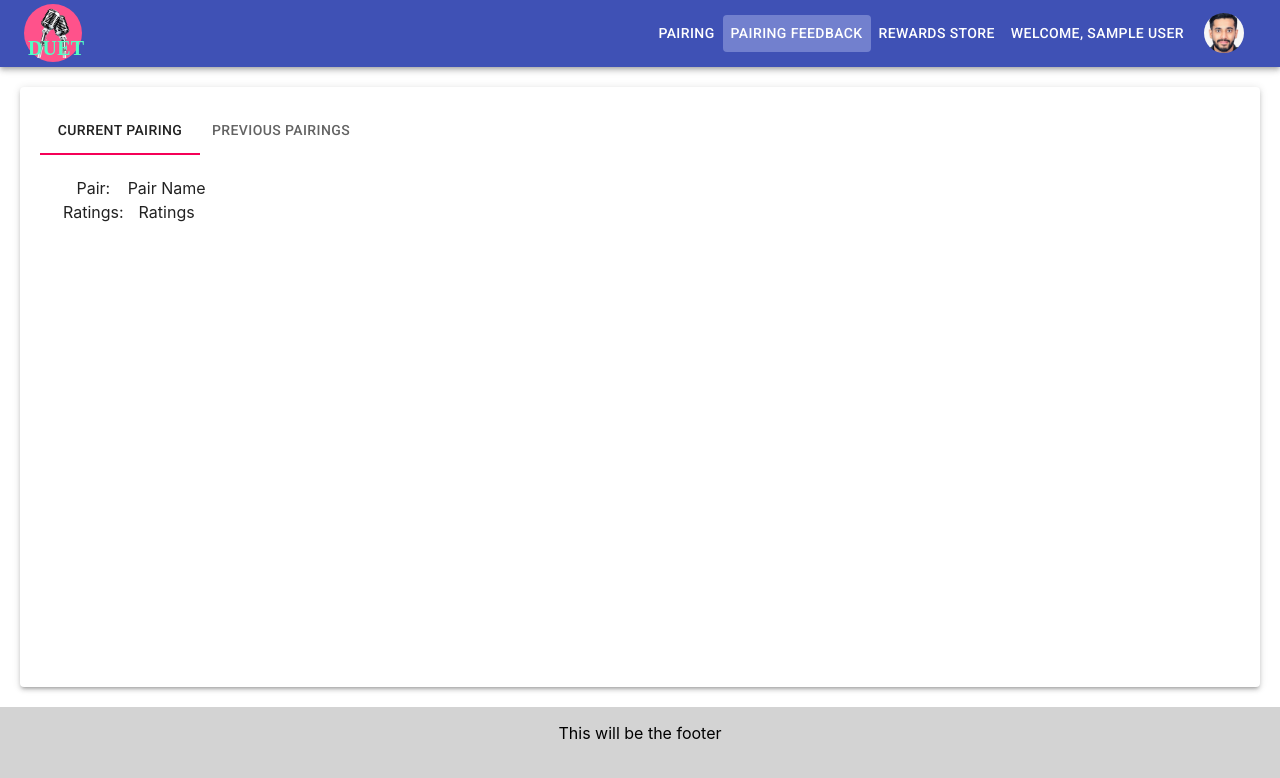
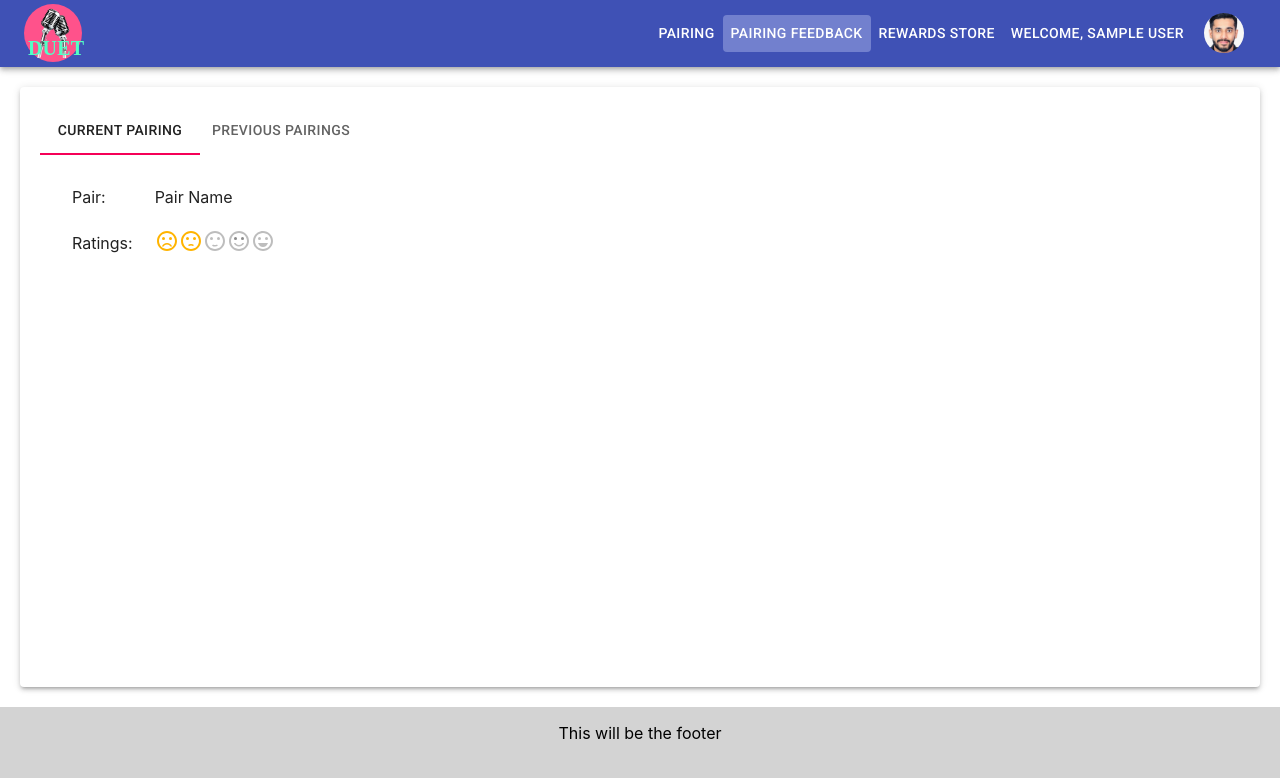
Before and after one commit to akkrishnakumar/duet, a React (Create React App) app: page /feedback in a window 1280 px wide. Shown: the top 778 px of the page. Built offline with nearby package versions, Linux system fonts and the light colour scheme; sample sign-in values are in the browser's storage; a web font is replaced by a local one.

Commit message:
Add Rating component to Current FeedBack tab

```diff
--- a/src/Components/Ratings/Ratings.js
+++ b/src/Components/Ratings/Ratings.js
@@ -1,32 +1,32 @@
 import React from 'react'
-import { Rating } from '@material-ui/core'
+import Rating from '@material-ui/lab/Rating'
 import {
-  SentimentDissatisfiedIcon, SentimentVeryDissatisfiedIcon,
-  SentimentSatisfiedIcon, SentimentVerySatisfiedIcon,
-  SentimentSatisfiedAltIcon
+  SentimentDissatisfied, SentimentVeryDissatisfied,
+  SentimentSatisfied, SentimentVerySatisfied,
+  SentimentSatisfiedAlt
 } from '@material-ui/icons'
 
 const Ratings = (props) => {
 
   const customIcons = {
     1: {
-      icon: <SentimentVeryDissatisfiedIcon />,
+      icon: <SentimentVeryDissatisfied />,
       label: 'Very Dissatisfied',
     },
     2: {
-      icon: <SentimentDissatisfiedIcon />,
+      icon: <SentimentDissatisfied />,
       label: 'Dissatisfied',
     },
     3: {
-      icon: <SentimentSatisfiedIcon />,
+      icon: <SentimentSatisfied />,
       label: 'Neutral',
     },
     4: {
-      icon: <SentimentSatisfiedAltIcon />,
+      icon: <SentimentSatisfiedAlt />,
       label: 'Satisfied',
     },
     5: {
-      icon: <SentimentVerySatisfiedIcon />,
+      icon: <SentimentVerySatisfied />,
       label: 'Very Satisfied',
     },
   };
--- a/src/Containers/PairingFeedBack/CurrentFeedBack/CurrentFeedBack.js
+++ b/src/Containers/PairingFeedBack/CurrentFeedBack/CurrentFeedBack.js
@@ -1,20 +1,22 @@
 import React from 'react'
+import Ratings from '../../../Components/Ratings/Ratings'
 
 import styles from './CurrentFeedBack.module.css'
 
+
 const CurrentFeedBack = (props) => (
   <div className={styles.FeedBack}>
-    <table>
+    <table className={styles.CurrentFeedback}>
+      <tbody>
         <tr>
           <td>Pair:</td>
           <td>Pair Name</td>
         </tr>
         <tr>
           <td>Ratings:</td>
-        <td>
-        Ratings
-        </td>
+          <td><Ratings /></td>
         </tr>
+      </tbody>
     </table>
   </div>
 )
--- a/src/Containers/PairingFeedBack/CurrentFeedBack/CurrentFeedBack.module.css
+++ b/src/Containers/PairingFeedBack/CurrentFeedBack/CurrentFeedBack.module.css
@@ -1,6 +1,10 @@
+.FeedBack {
+    padding: 20px;
+    height: 100%;
+    box-sizing: border-box;
+}
 
-.FeedBack {
-  padding: 20px;
-  height: 100%;
-  box-sizing: border-box;
+.CurrentFeedback td {
+    padding: 10px;
+    text-align: start;
 }
```
Lines whose indentation alone changed are shown as unchanged.
